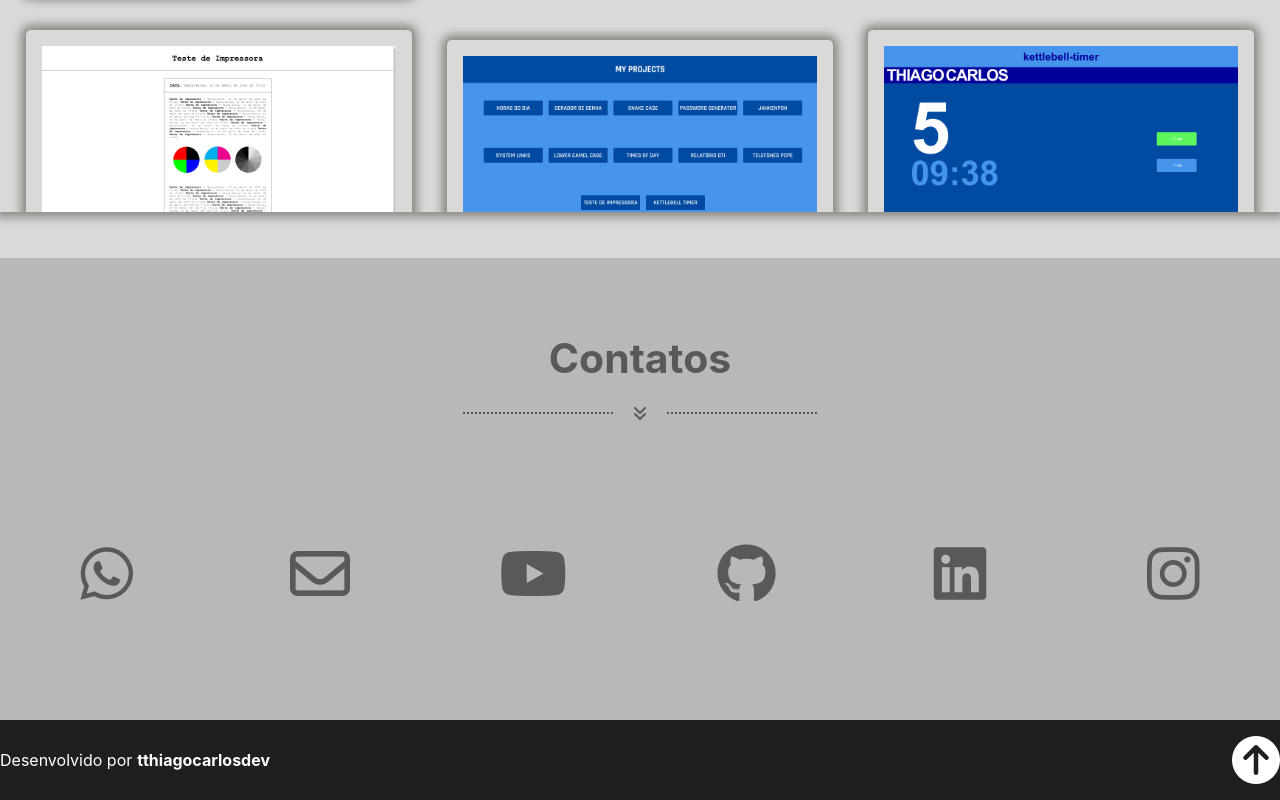
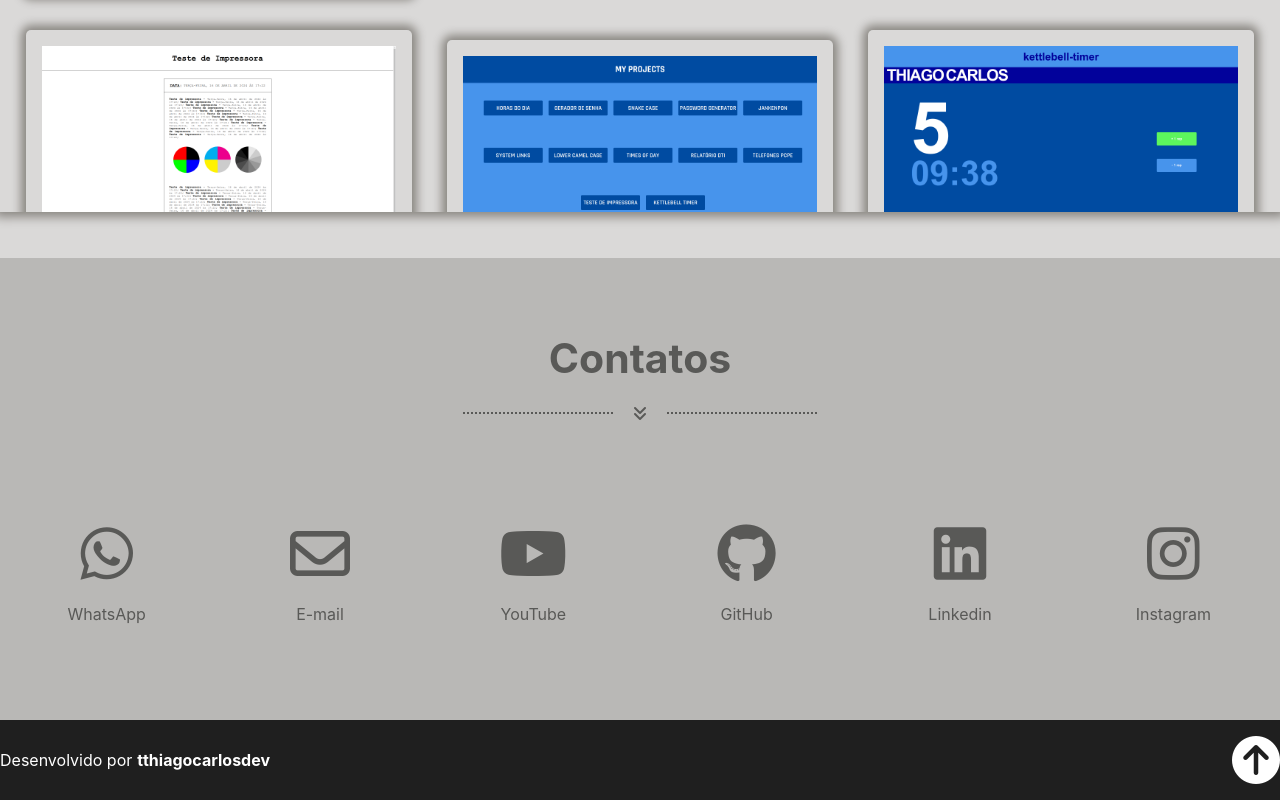
Before and after one commit to tthiagocarlosdev/portfolio, a React (Create React App) app: page / in a window 1280 px wide. Shown: the part 2389-3189 px from the top of the page. Built offline with nearby package versions, Linux system fonts and the light colour scheme.

Commit message:
portifolio v1.9 - adicionando elemento p e borda nos links do componente SectionContatos.

```diff
--- a/src/components/SectionContatos.css
+++ b/src/components/SectionContatos.css
@@ -15,27 +15,25 @@
 
 .linksContatos {
     text-decoration: none;
-    border-radius: 50%;
-    height: 90px;
-    width: 90px;
-    display: flex;
-    justify-content: center;
-    align-items: center;
-    transition: 1s all ease;
+    border-radius: 25px;
+    padding: 16px 0;
+    width: calc((100% / 6) - 5px);
+    flex-direction: column;
+    gap: 20px;
+    color: var(--cinzaEscuroClaro);
+    transition: 0.3s all;
 }
 
 .linksContatos i {
     font-size: 60px;
+    width: 100%;
+    text-align: center;
     color: var(--cinzaEscuroClaro);
-    transition: 1s all ease;
-}
-
-.linksContatos i:hover {
-    color: var(--cinzaClaro);
 }
 
 .linksContatos:hover {
-    background-color: var(--cinzaEscuroClaro);
+    border: 3px solid var(--cinzaEscuroClaro);
+    font-weight: bold;
 }
 
 /* media  media  media  media  media  media  media  media  media  media  media */
--- a/src/components/SectionContatos.js
+++ b/src/components/SectionContatos.js
@@ -30,23 +30,29 @@ const SectionContatos = () => {
                 <SubTituloDaSecao titulo="Contatos" />
                 <LinhaComSeta />
                 <div className="containerLinksContatos displayFlexCenterCenter">
-                    <a className="linksContatos" target="blank" href={`https://api.whatsapp.com/send?phone=${numeroWhatsapp}`}>
+                    <a className="linksContatos displayFlexCenterCenter" target="blank" href={`https://api.whatsapp.com/send?phone=${numeroWhatsapp}`}>
                         <i className="fa-brands fa-whatsapp"></i>
+                        <p>WhatsApp</p>
                     </a>
-                    <a className="linksContatos" onClick={handleCopiarEmail} href="#!">
+                    <a className="linksContatos displayFlexCenterCenter" onClick={handleCopiarEmail} href="#!">
                         <i className="fa-regular fa-envelope"></i>
+                        <p>E-mail</p>
                     </a>
-                    <a className="linksContatos" target="blank" href={enderecoYoutube}>
+                    <a className="linksContatos displayFlexCenterCenter" target="blank" href={enderecoYoutube}>
                         <i className="fa-brands fa-youtube"></i>
+                        <p>YouTube</p>
                     </a>
-                    <a className="linksContatos" target="blank" href={enderecoGithub}>
+                    <a className="linksContatos displayFlexCenterCenter" target="blank" href={enderecoGithub}>
                         <i className="fa-brands fa-github"></i>
+                        <p>GitHub</p>
                     </a>
-                    <a className="linksContatos" target="blank" href={enderecoLinkedin}>
+                    <a className="linksContatos displayFlexCenterCenter" target="blank" href={enderecoLinkedin}>
                         <i className="fa-brands fa-linkedin"></i>
+                        <p>Linkedin</p>
                     </a>
-                    <a className="linksContatos" target="blank" href={enderecoInstagram}>
+                    <a className="linksContatos displayFlexCenterCenter" target="blank" href={enderecoInstagram}>
                         <i className="fa-brands fa-instagram"></i>
+                        <p>Instagram</p>
                     </a>
                 </div>
             </div>
```
